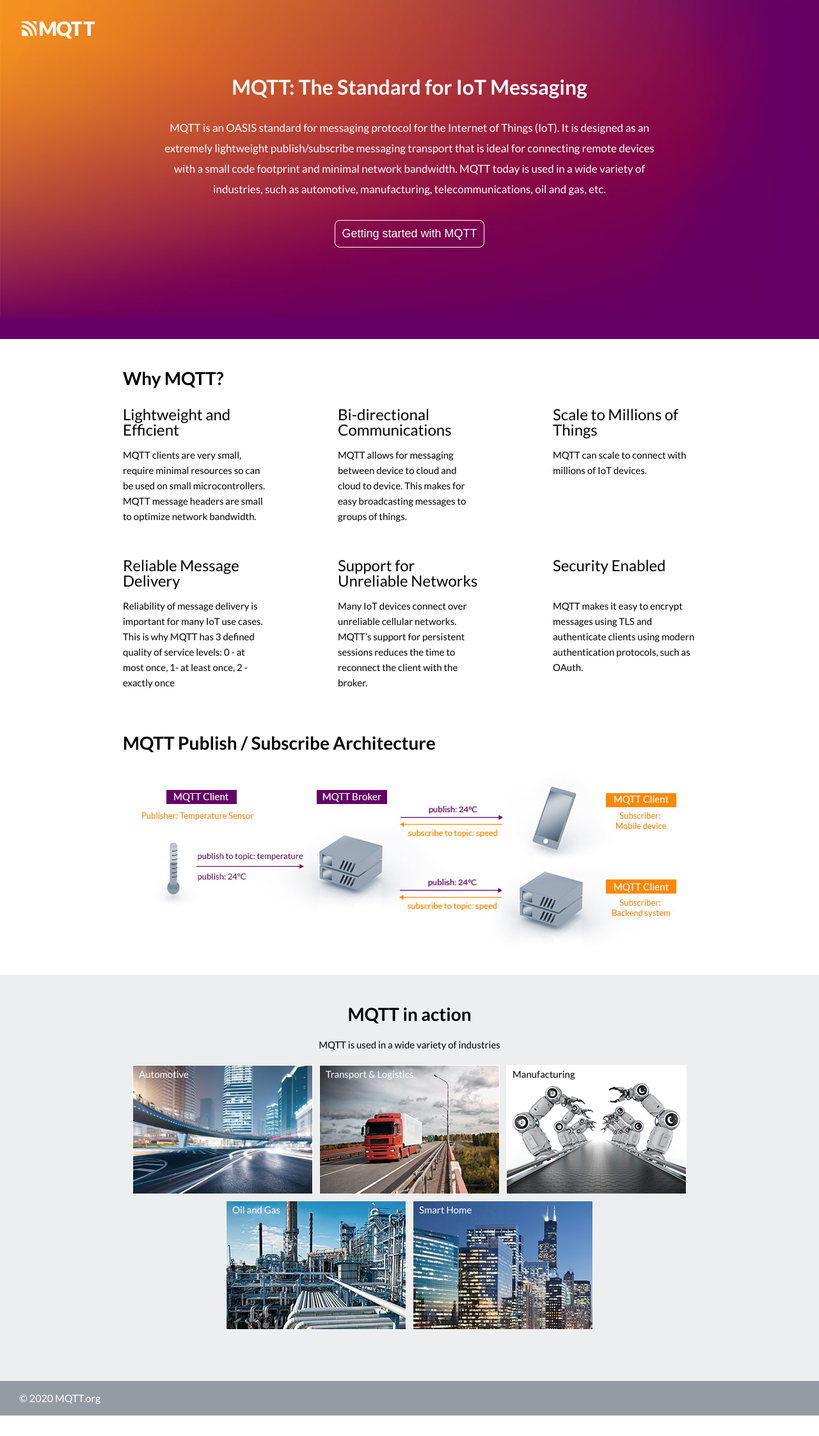
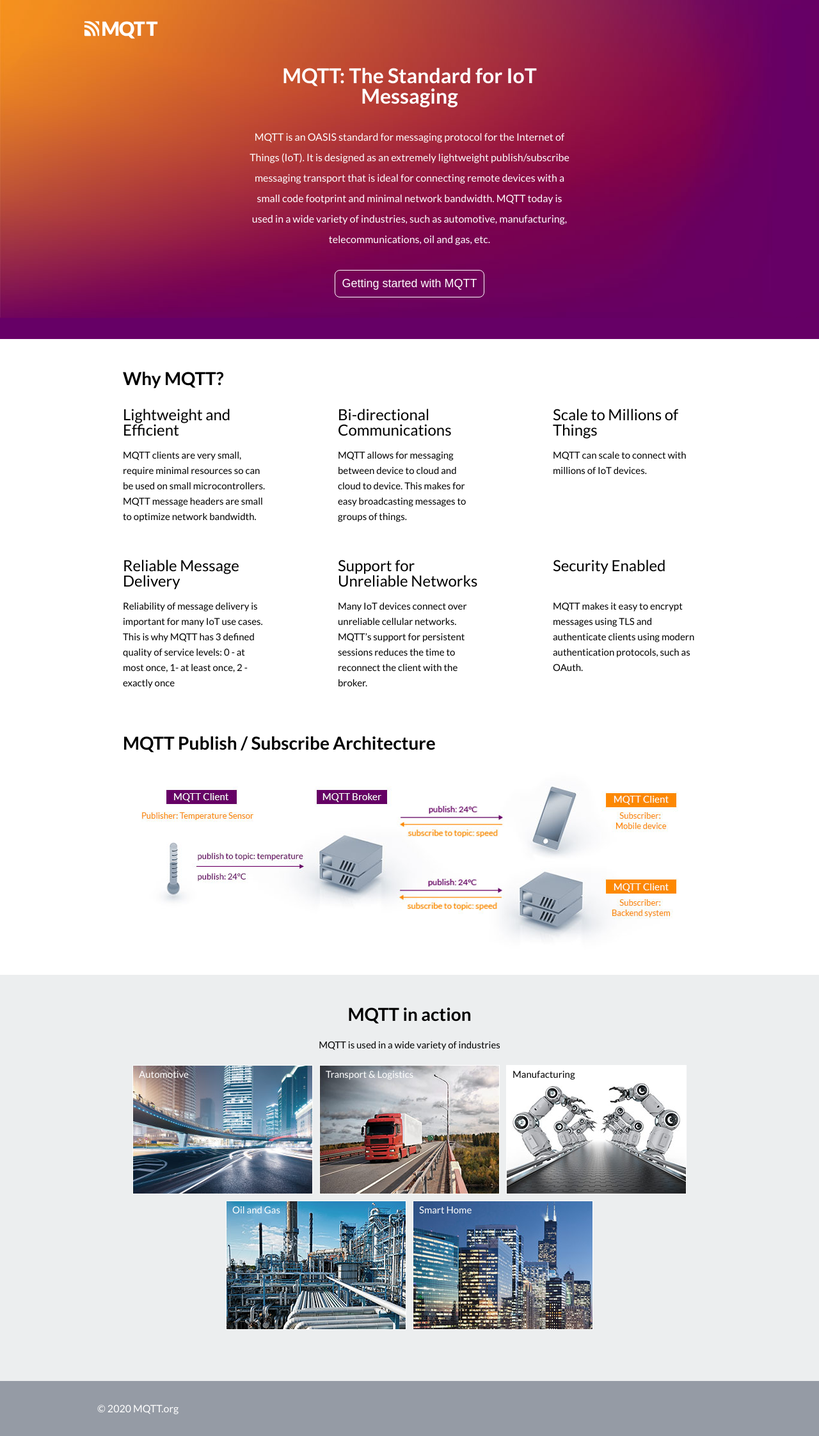
Before and after one commit to mqtt/mqtt.org, a Jekyll site: the page built from index.md, in a window 1280 px wide. Shown: the whole page at 64% size. Built offline with Jekyll 4.4.1, drawn with Linux system fonts in a browser that asks for light colours; before the commit the page ends 2213 px from its top, so only the background shows below that.

Commit message:
finetuned content margins

```diff
--- a/_includes/footer.html
+++ b/_includes/footer.html
@@ -1,3 +1,3 @@
 <footer>
-   &copy; 2020 MQTT.org
+   <p class="float-left">&copy; 2020 MQTT.org</p>
 </footer>
--- a/_layouts/default.html
+++ b/_layouts/default.html
@@ -11,9 +11,9 @@
   </head>
   <body>
     <header id="default-header">
-        <a href="{{ '/' | relative_url }}"><img src="{{ '/assets/img/mqtt-logo-transp.svg' | relative_url }}" id="mqtt-logo-header"></a>
+        <a href="{{ '/' | relative_url }}"><img src="{{ '/assets/img/mqtt-logo-transp.svg' | relative_url }}" id="mqtt-logo-header" class="float-left"></a>
     </header>
-    <nav id="main-nav" class="default-nav">
+    <nav id="main-nav" class="default-nav float-left">
       {% include nav.html %}
     </nav>
     {{ content }}
--- a/_layouts/home.html
+++ b/_layouts/home.html
@@ -9,11 +9,11 @@
   <body>
     <header id="homepage-header">
       <div id="homepage-header-img">
-        <img src="{{ 'assets/img/mqtt-logo-transp.svg' | relative_url }}" id="mqtt-logo-header">
+        <img src="{{ 'assets/img/mqtt-logo-transp.svg' | relative_url }}" id="mqtt-logo-header" class="float-left">
         {% include homepage-header.html %}
       </div>
     </header>
-    <nav id="main-nav" class="homepage-nav">
+    <nav id="main-nav" class="homepage-nav float-left">
       {% include nav.html %}
     </nav>
     <section id="homepage-content">
--- a/_sass/style.scss
+++ b/_sass/style.scss
@@ -42,15 +42,16 @@ a, a:link, a:visited {
 }
 
 /* Global */
-.centered-80 {
-   width: 80%;
-   margin: 0 auto;
+.content-floating {
+   width: 72.5%;
+   max-width: 900px;
+   padding-left: 27.5%;
+   padding-top: 90px;
+   display: block;
 }
 
-#mqtt-logo-header {
-   width: 125px;
-   padding-left: 30px;
-   padding-top: 30px;
+.float-left {
+   padding-left: 10%;
 }
 
 .flex-wrap-centered {
@@ -60,23 +61,20 @@ a, a:link, a:visited {
    flex-wrap: wrap;
 }
 
-.round-number {
-   height: 36px;
-   width: 36px;
-   background-color: #660066;
-   color: #fff;
-   font-size: 20px;
-   padding: 5px;
-   box-sizing: border-box;
-   text-align: center;
-   border-radius: 18px;
-   float: left;
-   position: relative;
-   top: -5px;
+#mqtt-logo-header {
+   width: 125px;
+   padding-top: 30px;
 }
 
-.indented {
-   padding-left: 60px;
+footer {
+   background-color: #959ba5;
+   color: #fff;
+   position: relative;
+   bottom: 0;
+   width: 100%;
+   padding: 15px 30px;
+   font-size: 16px;
+   box-sizing: border-box;
 }
 
 .major-cta {
@@ -110,6 +108,25 @@ a, a:link, a:visited {
    background-color: rgba(255, 255, 255, 0.2);
    outline: none;
 }
+.round-number {
+   height: 36px;
+   width: 36px;
+   background-color: #660066;
+   color: #fff;
+   font-size: 20px;
+   padding: 5px;
+   box-sizing: border-box;
+   text-align: center;
+   border-radius: 18px;
+   float: left;
+   position: relative;
+   top: -5px;
+}
+
+.indented {
+   padding-left: 60px;
+}
+
 
 /* Accordions START */
 .accordion-wrapper {
@@ -171,15 +188,9 @@ a, a:link, a:visited {
  /* Accordions END */
 
 /* Navigation */
-
-#main-nav {
-   padding-left: 30px;
-}
-
 #main-nav.default-nav {
    position: fixed;
    top: 100px;
-   padding-left: 30px;
 }
 
 .nav-item a,
@@ -204,25 +215,6 @@ a, a:link, a:visited {
    }
 }
 
-.content-floating {
-   width: 100%;
-   max-width: 900px;
-   margin-left: 300px;
-   padding-top: 90px;
-   display: block;
-}
-
-footer {
-   background-color: #959ba5;
-   color: #fff;
-   position: relative;
-   bottom: 0;
-   width: 100%;
-   padding: 15px 30px;
-   font-size: 16px;
-   box-sizing: border-box;
-}
-
 /* Homepage */
 #homepage-header {
    background-color: #660066;
@@ -237,7 +229,6 @@ footer {
    width: 100%;
    height: 530px;
 }
-
 
 #main-nav.homepage-nav {
    position: absolute;
@@ -259,11 +250,11 @@ footer {
 
 #homepage-intro {
    color: #fff;
-   width: 60%;
-   margin: 50px 20%;
+   width: 40%;
+   margin: 30px 30%;
    text-align: center;
    line-height: 32px;
-   font-size: 17px;
+   font-size: 16px;
 }
 #homepage-content {
    padding-top: 25px;
```
